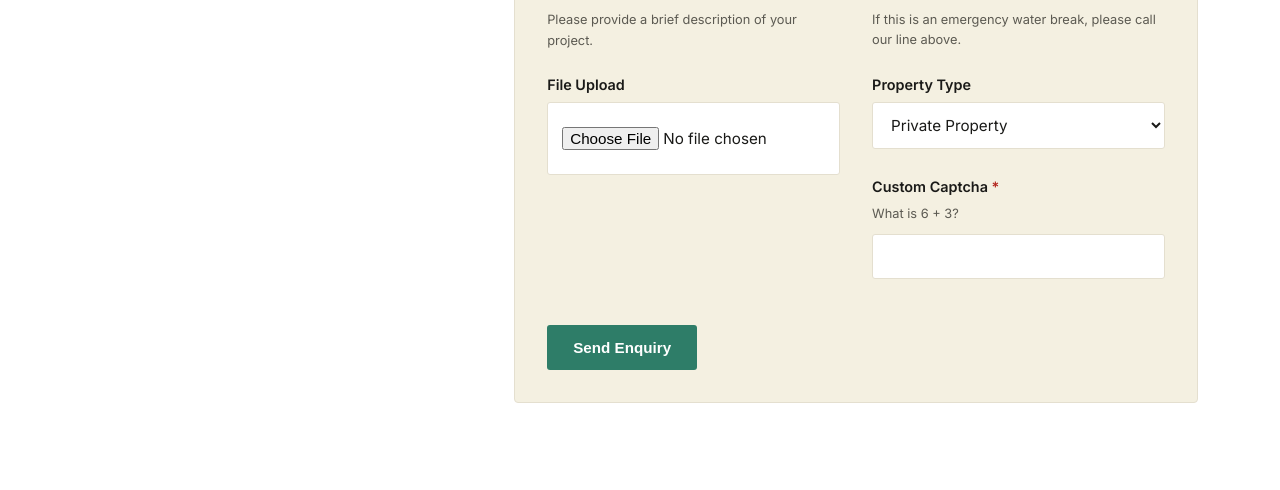
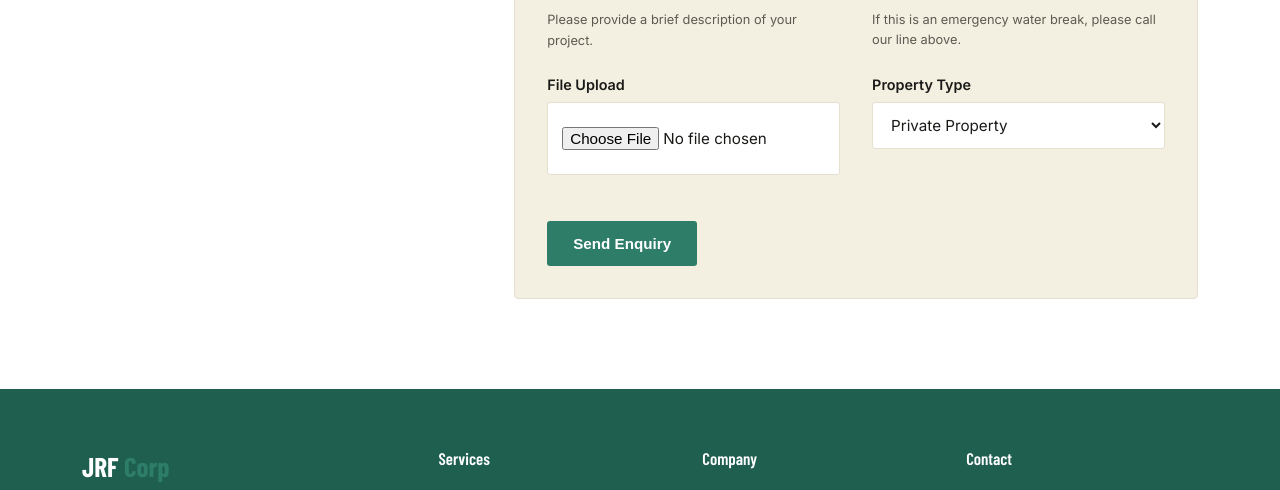
Before and after one commit to ConorGilligan-afk/Public-Website, a Django app: page / in a window 1280 px wide. Shown: the part 4707-5197 px from the top of the page. Run offline with Django 5.2, Linux system fonts and the light colour scheme; some libraries are stand-ins or nearby versions.

Commit message:
Updated enquiry to stop bots

```diff
--- a/config/urls.py
+++ b/config/urls.py
@@ -22,5 +22,6 @@ from django.conf.urls.static import static
 urlpatterns = [
     path('admin/', admin.site.urls),
     path('', include('jrf.urls')),
+    path('captcha/', include('captcha.urls')),
 
 ] + static(settings.MEDIA_URL, document_root=settings.MEDIA_ROOT)
--- a/jrf/forms.py
+++ b/jrf/forms.py
@@ -4,7 +4,6 @@ from .models import Enquiry
 
 class EnquiryForm(forms.ModelForm):
     confirm_email = forms.EmailField(label="Confirm Email")
-    captcha_answer = forms.IntegerField(label="Custom Captcha")
 
     class Meta:
         model = Enquiry
@@ -26,12 +25,8 @@ class EnquiryForm(forms.ModelForm):
             }),
         }
 
-    def __init__(self, *args, captcha_a=None, captcha_b=None, **kwargs):
+    def __init__(self, *args, **kwargs):
         super().__init__(*args, **kwargs)
-        self.captcha_a = captcha_a
-        self.captcha_b = captcha_b
-        if captcha_a is not None and captcha_b is not None:
-            self.fields['captcha_answer'].label = f"What is {captcha_a} + {captcha_b}?"
 
         # Remove Django's auto-inserted blank choice so only real options show
         self.fields['reason'].choices = Enquiry.REASON_CHOICES
@@ -46,21 +41,13 @@ class EnquiryForm(forms.ModelForm):
             'reason',
             'property_type',
             'attachment',
-            'captcha_answer',
         ])
 
     def clean(self):
+        ...  # unchanged
         cleaned_data = super().clean()
         email = cleaned_data.get('email')
         confirm_email = cleaned_data.get('confirm_email')
         if email and confirm_email and email.lower() != confirm_email.lower():
             self.add_error('confirm_email', "Emails don't match.")
         return cleaned_data
-
-    def clean_captcha_answer(self):
-        answer = self.cleaned_data.get('captcha_answer')
-        if self.captcha_a is None or self.captcha_b is None:
-            raise forms.ValidationError("Captcha expired, please try again.")
-        if answer != self.captcha_a + self.captcha_b:
-            raise forms.ValidationError("That answer isn't correct.")
-        return answer
--- a/jrf/views.py
+++ b/jrf/views.py
@@ -15,22 +15,15 @@ from django.conf import settings
 from .forms import EnquiryForm
 from .models import Post, GalleryImage, Enquiry
 from .services_data import SERVICES, get_service
-
-def _new_captcha(request):
-    a, b = random.randint(1, 9), random.randint(1, 9)
-    request.session['captcha_a'] = a
-    request.session['captcha_b'] = b
-    return a, b
-
+from django.core import signing
+import time
 
 def home(request):
-    a, b = _new_captcha(request)
     form = EnquiryForm()
     return render(request, 'dashboard/home.html', {
         'form': form,
-        'captcha_a': a,
-        'captcha_b': b,
         'services': SERVICES,
+        'form_token': make_form_token(),
     })
 
 
@@ -60,9 +53,9 @@ def enquiry_submit(request):
     if recent_duplicate_count >= 3:
         return redirect(reverse('home') + '#contact')
 
-    captcha_a = request.session.get('captcha_a')
-    captcha_b = request.session.get('captcha_b')
-    form = EnquiryForm(request.POST, request.FILES, captcha_a=captcha_a, captcha_b=captcha_b)
+    form = EnquiryForm(request.POST, request.FILES)
+    if not check_form_token(request.POST.get('form_token', '')):
+        form.add_error(None, 'Please wait a moment and try submitting again.')
 
     if form.is_valid():
         enquiry = form.save(commit=False)
@@ -110,12 +103,9 @@ def enquiry_submit(request):
         messages.success(request, "Thanks, we've received your enquiry and will be in touch shortly.")
         return redirect(reverse('home') + '#contact')
 
-    # invalid submission: refresh the captcha and re-render with errors
-    a, b = _new_captcha(request)
     return render(request, 'dashboard/home.html', {
         'form': form,
-        'captcha_a': a,
-        'captcha_b': b,
+        'form_token': make_form_token(),
         'services': SERVICES,
     })
 
@@ -152,3 +142,13 @@ def about(request):
     return render(request, 'dashboard/about.html', {
         'historical_photos': historical_photos,
     })
+
+def make_form_token():
+    return signing.dumps({'t': time.time()})
+
+def check_form_token(token, min_seconds=5, max_seconds=3600):
+    try:
+        data = signing.loads(token, max_age=max_seconds)
+    except signing.BadSignature:
+        return False
+    return (time.time() - data['t']) >= min_seconds
--- a/requirements.txt
+++ b/requirements.txt
@@ -4,6 +4,8 @@ charset-normalizer==3.5.1
 Django==6.1.1
 django-cleanup==9.0.0
 django-environ==0.14.0
+django-ranged-response==0.2.0
+django-simple-captcha==0.7.0
 django-unfold==0.104.1
 idna==3.19
 pillow==12.3.0
--- a/templates/dashboard/home.html
+++ b/templates/dashboard/home.html
@@ -224,6 +224,7 @@
     </div>
     <form method="post" action="{% url 'enquiry' %}" enctype="multipart/form-data" class="enquiry-form" id="enquiry-form">
       {% csrf_token %}
+      <input type="hidden" name="form_token" id="form_token" value="">
 
       {% if form.non_field_errors %}
         <div class="form-error">{{ form.non_field_errors }}</div>
@@ -299,13 +300,6 @@
             {{ form.property_type }}
           </div>
 
-          <div class="field-group">
-            <label for="{{ form.captcha_answer.id_for_label }}">Custom Captcha <span class="req">*</span></label>
-            <span class="hint">What is {{ captcha_a }} + {{ captcha_b }}?</span>
-            {{ form.captcha_answer }}
-            {% if form.captcha_answer.errors %}<div class="field-error">{{ form.captcha_answer.errors }}</div>{% endif %}
-          </div>
-
         </div>
       </div>
 
@@ -314,6 +308,23 @@
   </div>
 </section>
 <script>
+  (function () {
+      var token = "{{ form_token|escapejs }}";
+      var field = document.getElementById('form_token');
+      var events = ['keydown', 'input', 'pointerdown', 'touchstart'];
+
+      function fill() {
+          field.value = token;
+          events.forEach(function (e) {
+              document.removeEventListener(e, fill);
+          });
+      }
+
+      events.forEach(function (e) {
+          document.addEventListener(e, fill);
+      });
+  })();
+
   document.getElementById('enquiry-form').addEventListener('submit', function() {
       const btn = document.getElementById('enquiry-submit-btn');
       btn.disabled = true;
```
Also changed, not shown: config/settings.py (+7 -0 lines).
